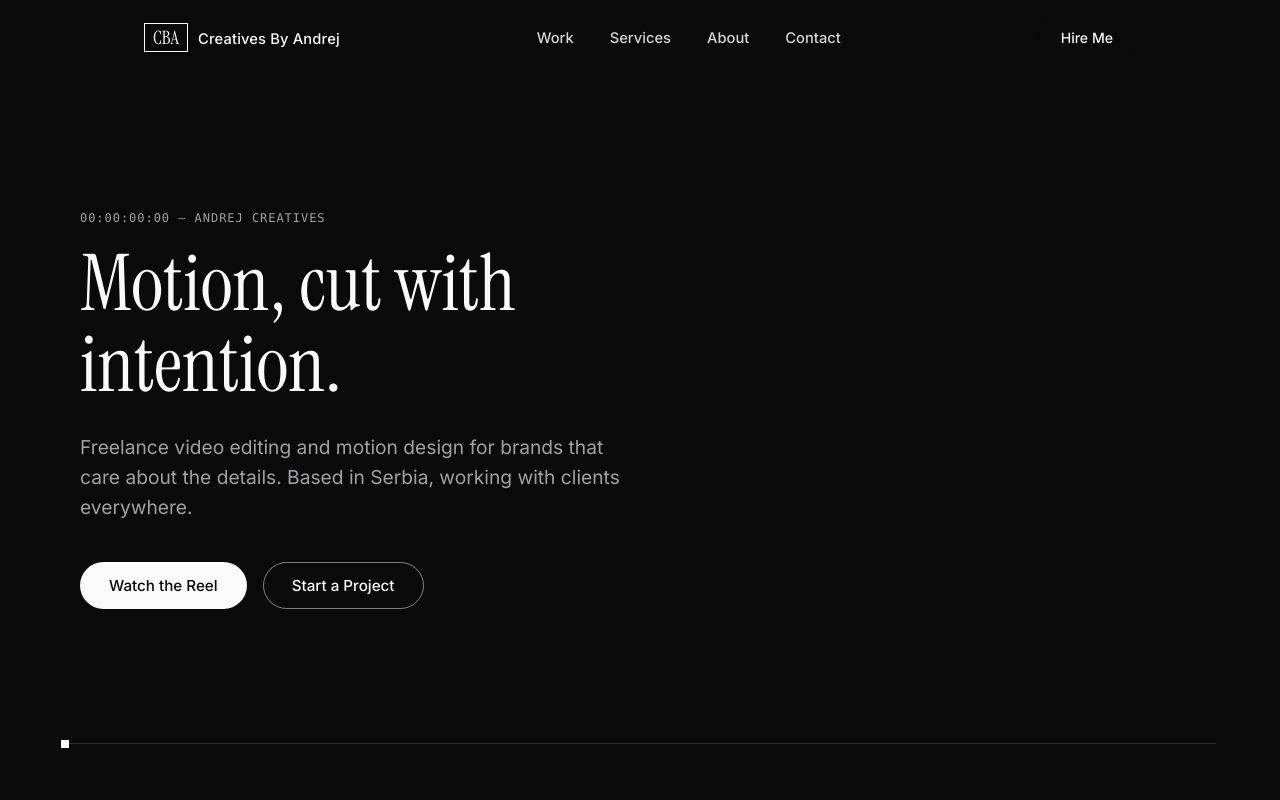
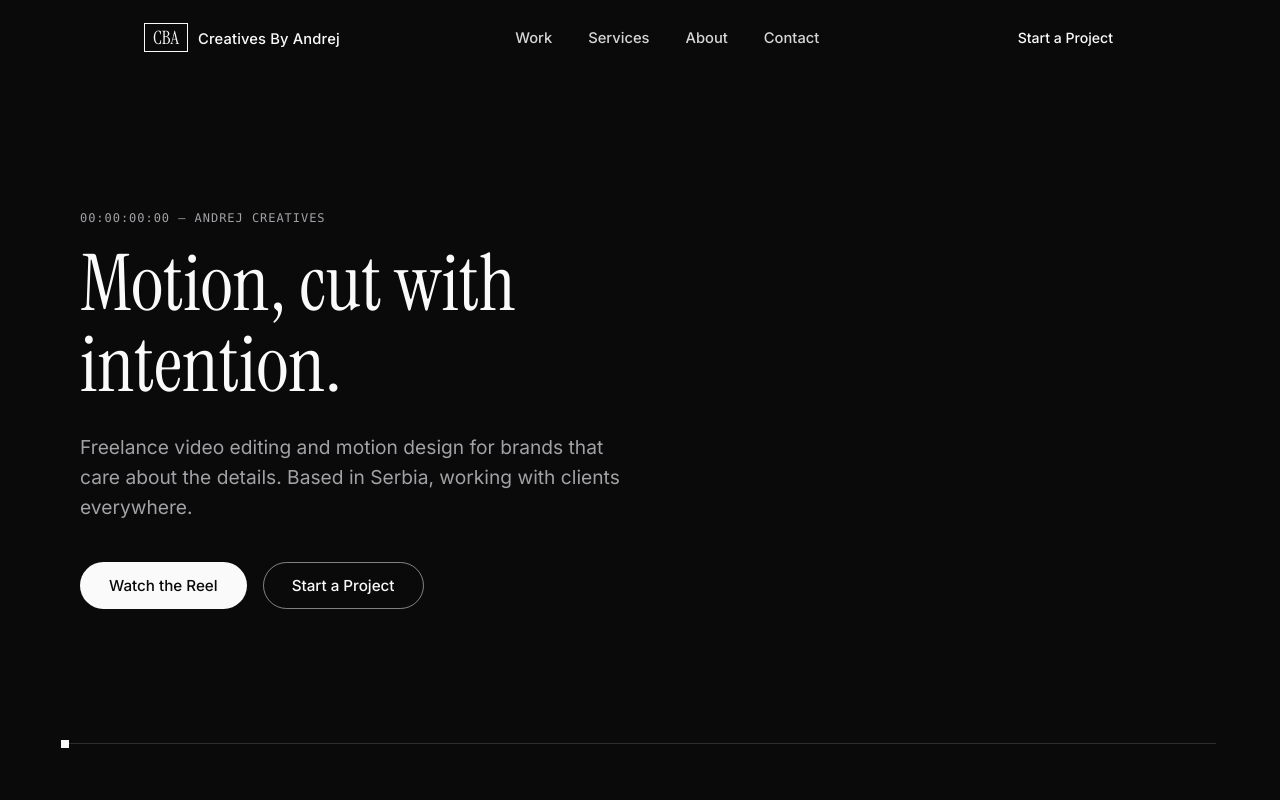
Before and after one commit to Andrej0709/Site, a plain HTML site: page index.html in a window 1280 px wide. Shown: the top 800 px of the page. Drawn offline with Linux system fonts and the light colour scheme.

Commit message:
Update CTA

```diff
--- a/index.html
+++ b/index.html
@@ -39,7 +39,7 @@
     </nav>
 
     <div class="header-actions">
-      <a href="#contact" class="btn btn-pill btn-dark hire-btn">Hire Me</a>
+      <a href="#contact" class="btn btn-pill btn-dark hire-btn">Start a Project</a>
       <button class="nav-toggle" id="navToggle" aria-expanded="false" aria-controls="mobileNav" aria-label="Open menu">
         <span></span><span></span>
       </button>
```
